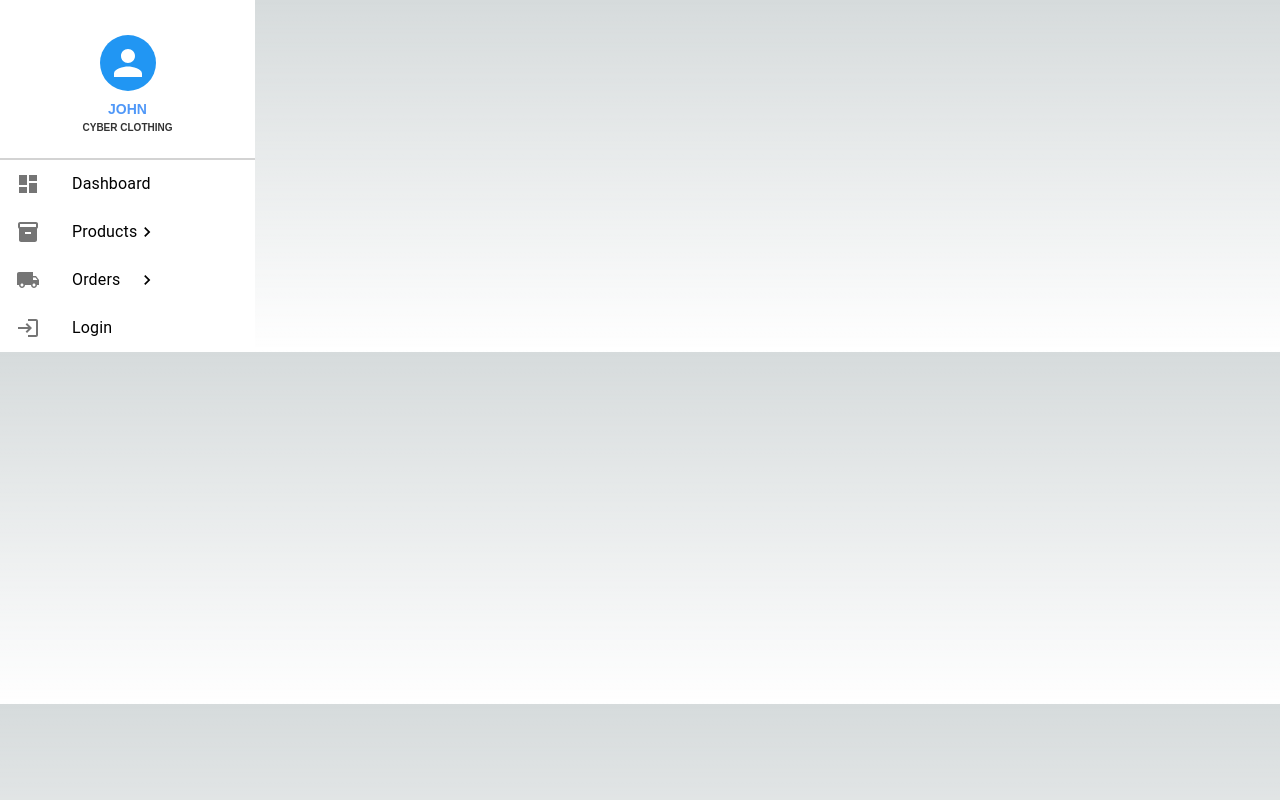
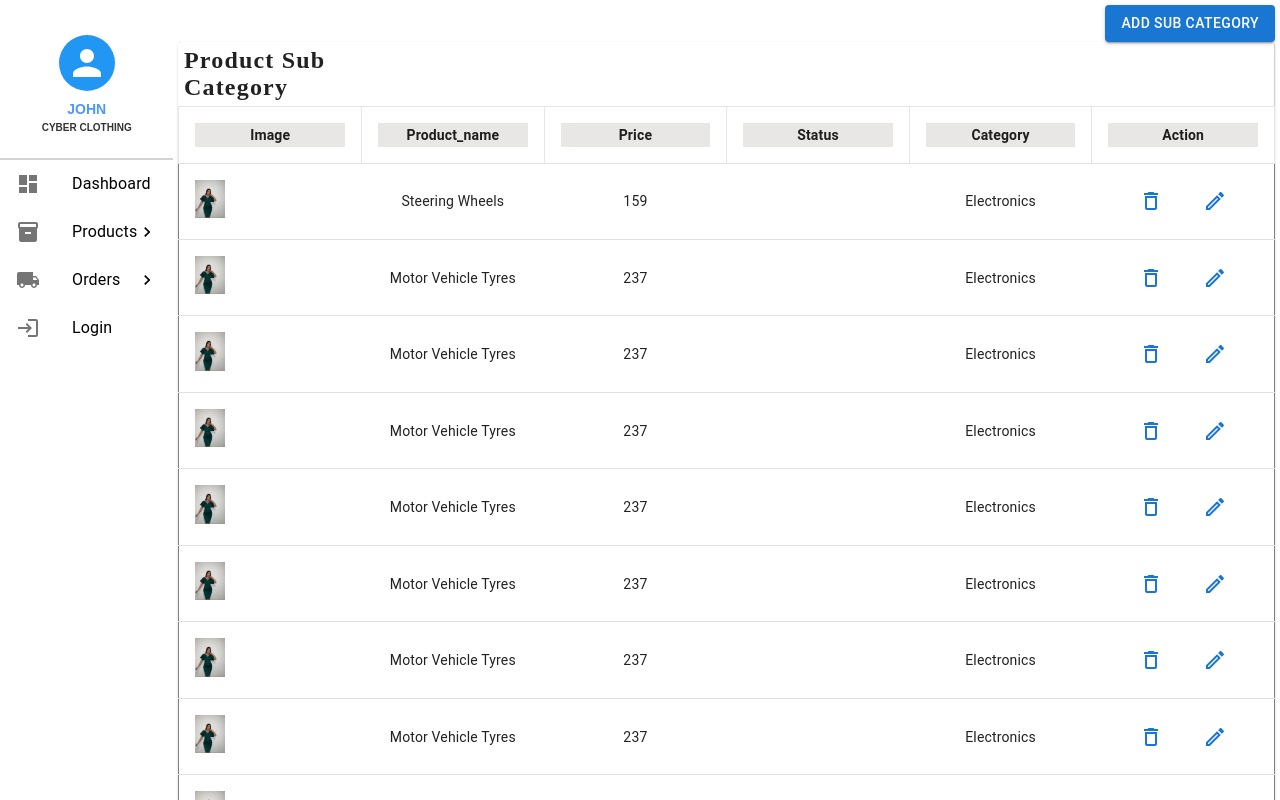
Before and after one commit to kp-bogdan-pitaroiu/cyberclothing, a Next.js app: page /backend in a window 1280 px wide. Shown: the top 800 px of the page. Built offline with nearby package versions, Linux system fonts and the light colour scheme.

Commit message:
table, popup button and dashboard added

```diff
--- /dev/null
+++ b/components/popupbutton.tsx
@@ -0,0 +1,51 @@
+import * as React from "react";
+import { Button, Dialog, DialogTitle, DialogContent, TextField, DialogActions } from "@mui/material";
+
+const SubcategoryPopup = () => {
+  const [open, setOpen] = React.useState(false);
+  const handleClickOpen = () => {
+    setOpen(true);
+  };
+  const handleClose = () => {
+    setOpen(false);
+  };
+
+  return (
+    <div>
+      <Button variant="contained" color="primary" onClick={handleClickOpen}>
+        ADD SUB CATEGORY
+      </Button>
+      <Dialog open={open} onClose={handleClose} aria-labelledby="form-dialog-title">
+        <DialogTitle id="form-dialog-title">Add Physical Product</DialogTitle>
+        <DialogContent>
+          {/* Subcategory Name */}
+          <TextField
+            autoFocus
+            margin="dense"
+            id="subcategoryName"
+            label="Subcategory Name"
+            fullWidth
+          />
+          {/* Upload Image */}
+          <TextField
+            margin="dense"
+            id="uploadImage"
+            label="Upload Image"
+            type="file"
+            fullWidth
+          />
+        </DialogContent>
+        <DialogActions>
+        <Button onClick={handleClose} color="primary">
+            Save
+          </Button>
+          <Button onClick={handleClose} color="primary">
+            Close
+          </Button>
+        </DialogActions>
+      </Dialog>
+    </div>
+  );
+};
+
+export default SubcategoryPopup;
--- a/pages/backend/tabel2.tsx
+++ b/components/tabel2.tsx
@@ -39,6 +39,7 @@ const BasicTable = () => {
         aria-label="simple table"
       >
         <TableHead className={styles.head}>
+          <h2>Product Sub Category</h2>
           <TableRow className={styles.element}>
             <TableCell align="center" className={styles.tableHeader}>
               <b>Image</b>
--- a/pages/backend/tablerows.tsx
+++ b/components/tablerows.tsx
@@ -15,7 +15,7 @@ export interface TableRowData {
         key: 1,
         productName: "Steering Wheels",
         price: 159,
-        status: "orange",
+        status: "yellow",
         category: "Electronics"
     },
     {
--- a/pages/backend/index.tsx
+++ b/pages/backend/index.tsx
@@ -1,4 +1,9 @@
+import * as React from "react"
 import Dashboard from '@/components/Dashboard'
+import BasicTable from '@/components/tabel2'
+import styles from "@/styles/Backend.module.css"
+import SubcategoryPopup from "@/components/popupbutton"
+
 
 //  Task 1: Create Produts Tabel Catalin
 //  https://react.pixelstrap.com/multikart-admin/products/physical/sub-category
@@ -7,8 +12,18 @@ import Dashboard from '@/components/Dashboard'
 
 export default function Backend() {
   return (
-    <>
+
+
+<div className={styles.main}>
+
       <Dashboard />
-    </>
+  <div className={styles.pages}>
+      <SubcategoryPopup/>
+    <div>
+      <BasicTable />
+    </div>
+  </div>
+
+</div>
   )
 }
--- /dev/null
+++ b/styles/Backend.module.css
@@ -0,0 +1,11 @@
+.main {
+    display: flex;
+}
+.pages {
+ display: flex;
+ flex-direction: column;
+ justify-content: flex-end;
+ align-items: end;
+ background-color: white;
+ padding: 5px;
+}
--- a/styles/Table.module.css
+++ b/styles/Table.module.css
@@ -16,6 +16,12 @@
   position: relative;
   border-right: 1px solid rgba(162, 159, 159, 0.484);
   justify-content: center;
+}
+.head h2 {
+  background-color: white;
+  letter-spacing: .05em;
+  position: relative;
+  padding: 5px;
 }
 
 .element {
@@ -154,13 +160,13 @@
   border-radius: 50%;
   margin: 0 auto;
 }
-.orange {
+.orange{
   background-color: orange;
 }
-.green {
+.green{
   background-color: green;
 }
-.gray {
+.gray{
   background-color: gray;
 }
 .cos {
```
